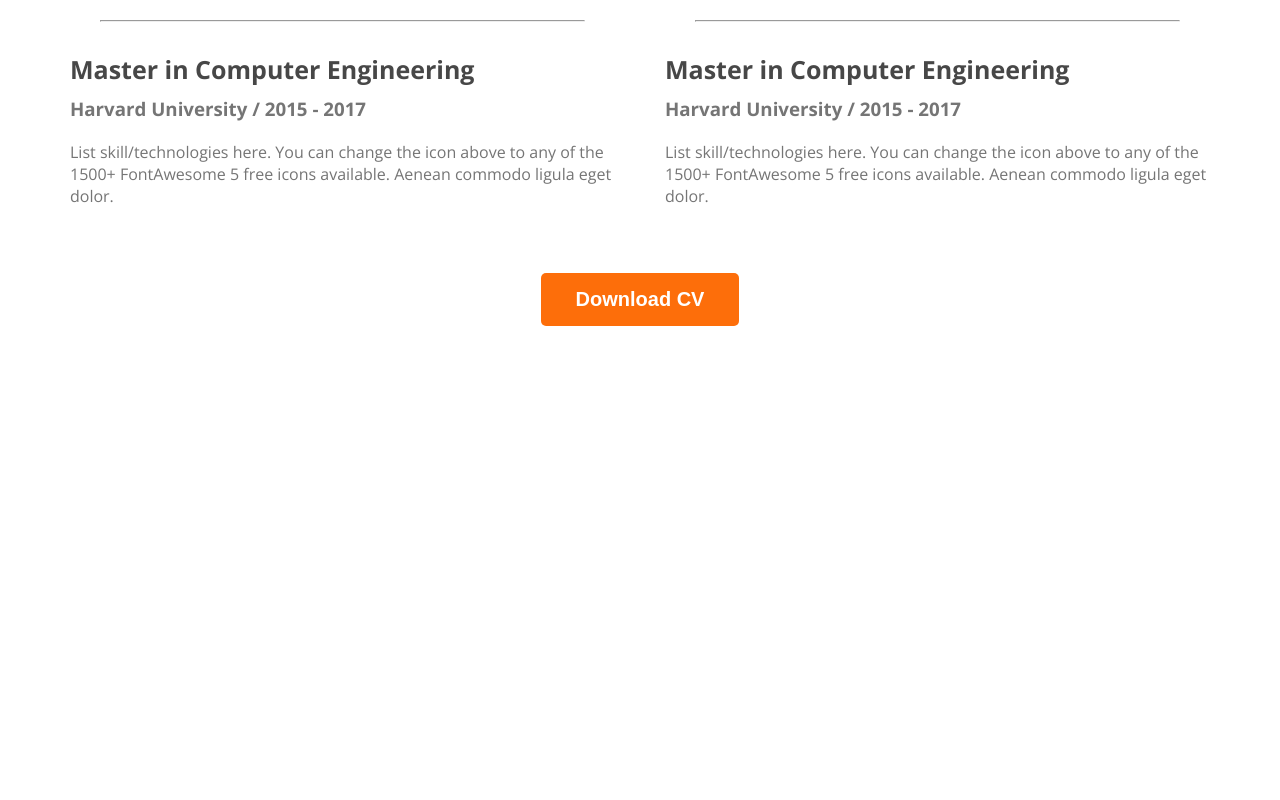
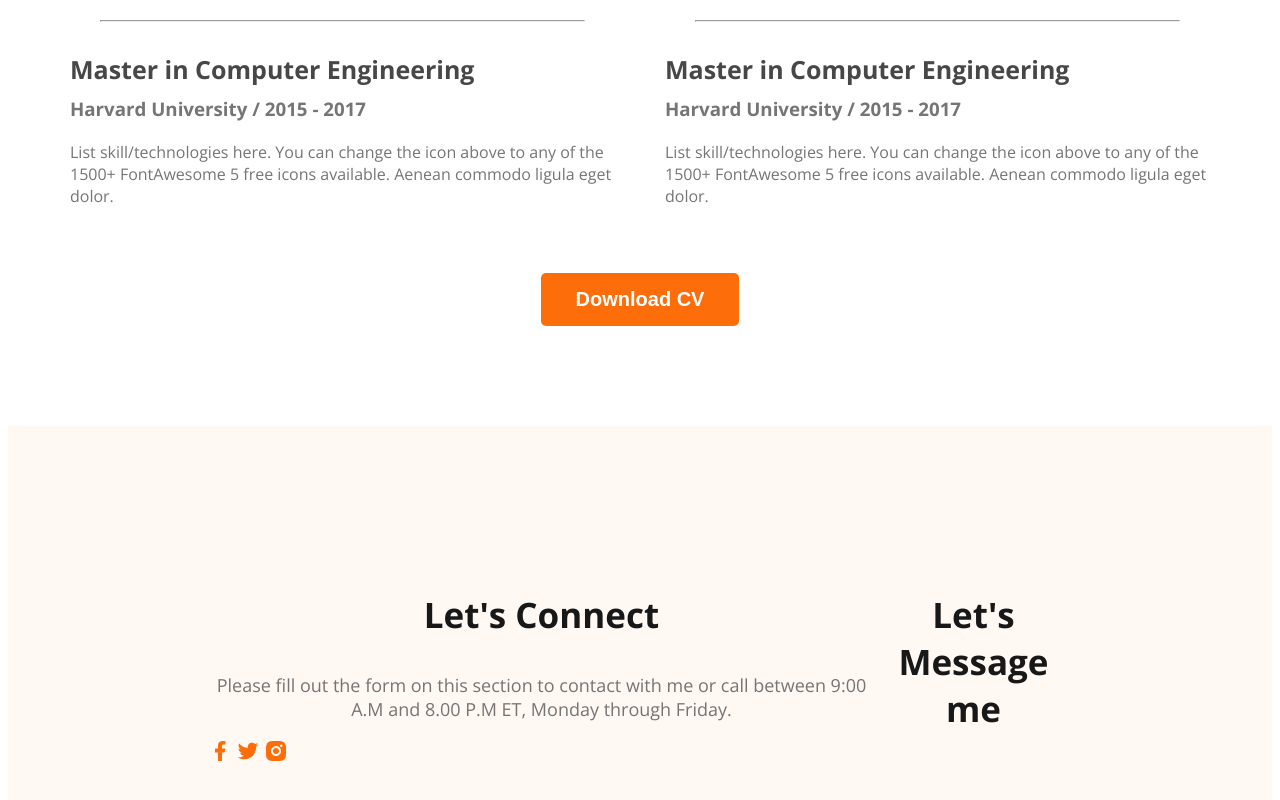
Before and after one commit to mdnurnabihsn/webdeveloper-portfolio, a plain HTML site: page index.html in a window 1280 px wide. Shown: the part 2892-3692 px from the top of the page. Before the commit the page ends 3226 px from the top, so only its background shows below. Drawn offline with nearby package versions, Linux system fonts and the light colour scheme.

Commit message:
half footer added

```diff
--- a/index.html
+++ b/index.html
@@ -146,7 +146,18 @@
         </section>
     </main>
     <footer>
-
+        <div class="footer-column">
+            <h3 class="section-title">Let's Connect</h3>
+            <p class="section-description">Please fill out the form on this section to contact with me or call between 9:00 A.M and 8.00 P.M ET, Monday through Friday.</p>
+            <div class="social-links">
+                <a href=""><img src="./images/icons/facebook.png" alt=""></a>
+                <a href=""><img src="./images/icons/twitter.png" alt=""></a>
+                <a href=""><img src="./images/icons/insta.png" alt=""></a>
+            </div>
+        </div>
+        <div class="footer-column">
+            <h3 class="section-title">Let's Message me</h3>
+        </div>
     </footer>
 </body>
 </html>
--- a/stylels/portfolio.css
+++ b/stylels/portfolio.css
@@ -162,3 +162,11 @@ main section{
     text-align: center;
     margin-top: 50px;
 }
+
+/* footer style */
+footer{
+    display: flex;
+    background: #fff8f3;
+    margin-top: 100px;
+    padding: 130px 200px;
+}
```
